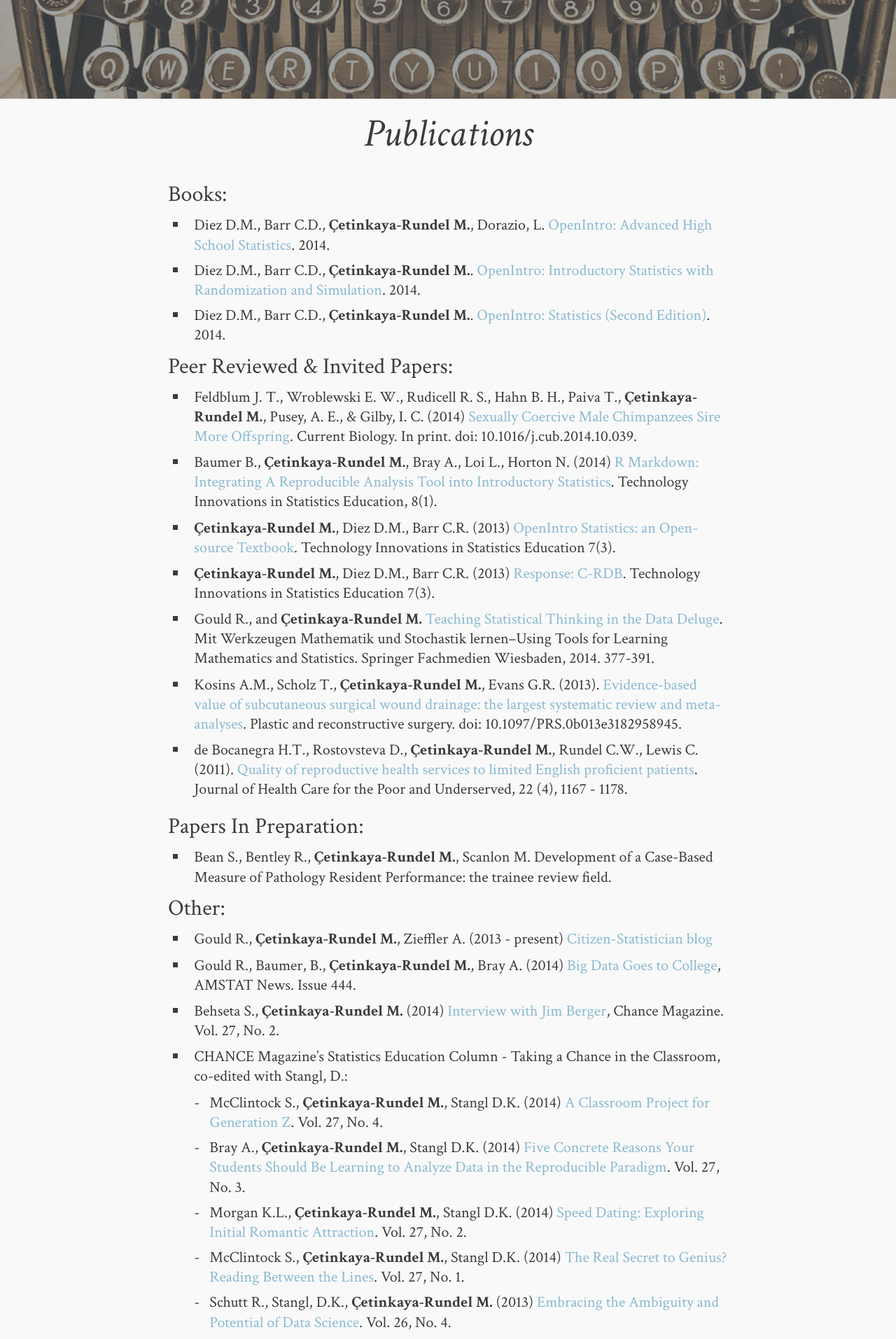
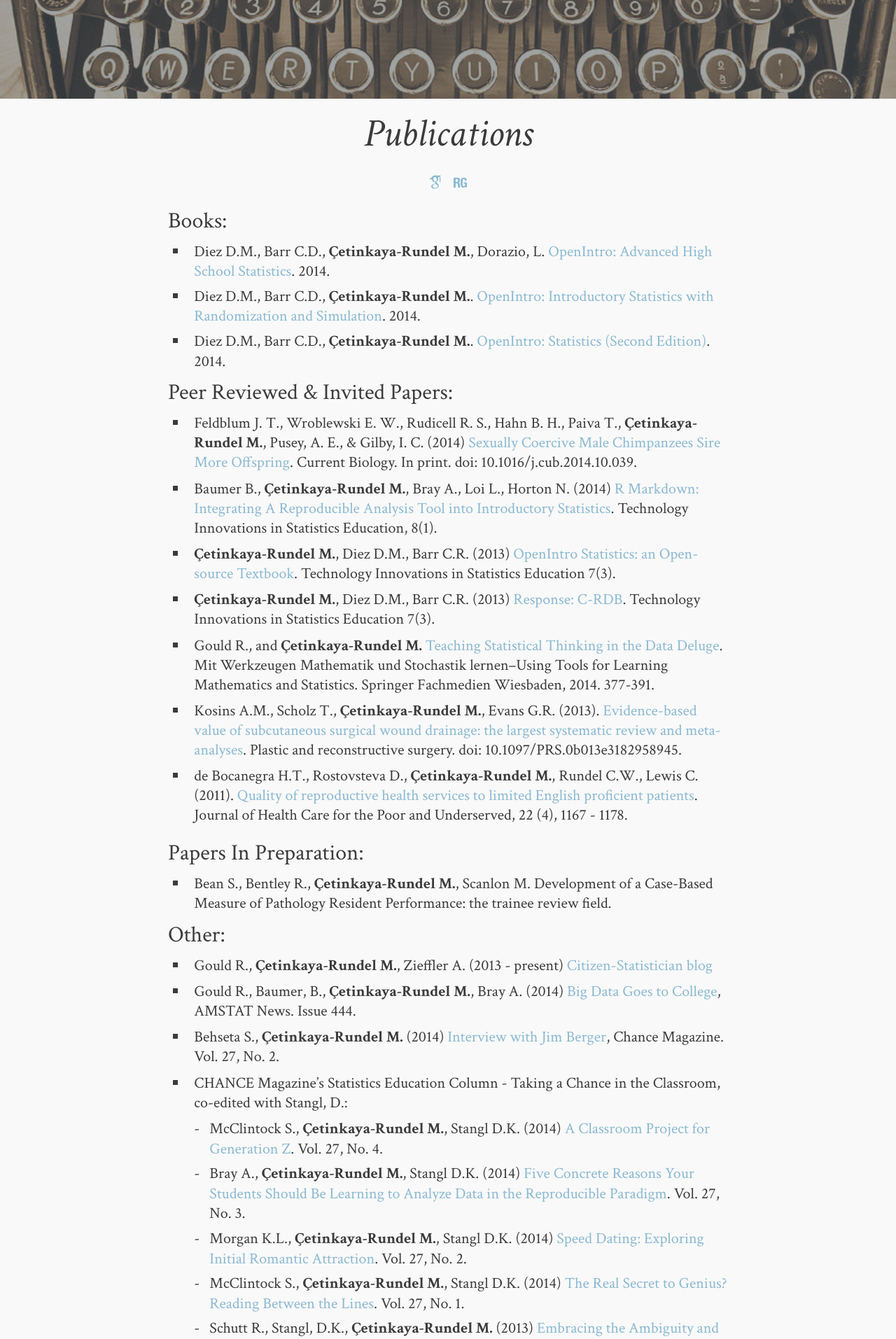
Before and after one commit to mine-cetinkaya-rundel/duke_statsci_homepage, a Jekyll site: the page built from publications/index.md, in a window 1280 px wide. Shown: the part 409-2322 px from the top of the page at 70% size. Built offline with Jekyll 4.4.1, drawn with Linux system fonts in a browser that asks for light colours; nearby versions of some CDN libraries; comment, search, counter and statistics services are not loaded.

Commit message:
academicons for pubs page

```diff
--- a/_includes/head-dark.html
+++ b/_includes/head-dark.html
@@ -1,5 +1,6 @@
 <meta charset="utf-8">
 <link href="//maxcdn.bootstrapcdn.com/font-awesome/4.2.0/css/font-awesome.min.css" rel="stylesheet">
+<link rel="stylesheet" href="../academicons/academicons.css" />
 <title>{% if page.title %}{{ page.title }} &#8211; {% endif %}{{ site.title }}</title>
 <meta name="description" content="{{ page.description }}">
 <meta name="keywords" content="{{ page.tags | join: ', ' }}">
--- a/_includes/head.html
+++ b/_includes/head.html
@@ -1,6 +1,7 @@
 <!doctype html>
 
 <link href="//maxcdn.bootstrapcdn.com/font-awesome/4.2.0/css/font-awesome.min.css" rel="stylesheet">
+<link rel="stylesheet" href="../academicons/academicons.css" />
 
 <html lang="en">
 <meta charset="utf-8">
--- /dev/null
+++ b/academicons/academicons.css
@@ -0,0 +1,98 @@
+/*!
+ *  Academicons 1.3.0 by James Walsh - https://github.com/jpswalsh
+ *  Fonts generated using the IcoMoon app - http://icomoon.io/app
+ *  Square icons designed to be used alongside Font Awesome square icons - https://fortawesome.github.io/Font-Awesome/
+ *  License - Font: SIL OFL 1.1, CSS: MIT License
+ */
+
+@font-face {
+	font-family: 'academicons';
+	src:url('fonts/academicons.eot?j69par');
+	src:url('fonts/academicons.eot?#iefixj69par') format('embedded-opentype'),
+		url('fonts/academicons.woff?j69par') format('woff'),
+		url('fonts/academicons.ttf?j69par') format('truetype'),
+		url('fonts/academicons.svg?j69par#academicons') format('svg');
+	font-weight: normal;
+	font-style: normal;
+}
+
+.ai {
+	display:inline-block;
+	font:normal normal normal 14px/1 Academicons;
+	font-size:inherit;
+	text-rendering:auto;
+	-webkit-font-smoothing:antialiased;
+	-moz-osx-font-smoothing:grayscale;
+}
+
+.ai-google-scholar:before {
+	content: "\e600";
+}
+
+.ai-google-scholar-square:before {
+	content: "\e601";
+}
+
+.ai-researchgate:before {
+	content: "\e602";
+}
+
+.ai-researchgate-square:before {
+	content: "\e603";
+}
+
+.ai-mendeley:before {
+	content: "\e604";
+}
+
+.ai-mendeley-square:before {
+	content: "\e605";
+}
+
+.ai-orcid:before {
+	content: "\e606";
+}
+
+.ai-orcid-square:before {
+	content: "\e607";
+}
+
+.ai-impactstory:before {
+	content: "\e608";
+}
+
+.ai-impactstory-square:before {
+	content: "\e609";
+}
+
+.ai-academia:before {
+	content: "\e60a";
+}
+
+.ai-academia-square:before {
+	content: "\e60b";
+}
+
+.ai-zotero:before {
+	content: "\e60c";
+}
+
+.ai-zotero-square:before {
+	content: "\e60d";
+}
+
+.ai-figshare:before {
+	content: "\e60e";
+}
+
+.ai-figshare-square:before {
+	content: "\e60f";
+}
+
+.ai-dryad:before {
+	content: "\e610";
+}
+
+.ai-dryad-square:before {
+	content: "\e611";
+}
--- a/publications/index.md
+++ b/publications/index.md
@@ -6,6 +6,10 @@ tags: [publications]
 image:
   feature: typewriter.jpg
 ---
+
+<a href="http://scholar.google.com/citations?user=pUoCPM0AAAAJ&hl=en"><i class="ai ai-google-scholar fa-4x"></i></a> &nbsp;
+<a href="https://www.researchgate.net/profile/Mine_Cetinkaya"><i class="ai ai-researchgate fa-4x"></i></a>
+{: style="text-align: center"}
 
 ### Books:
 
```
Also changed, not shown: academicons/fonts/academicons.ttf (added), academicons/fonts/academicons.woff (added), 2 other files.
